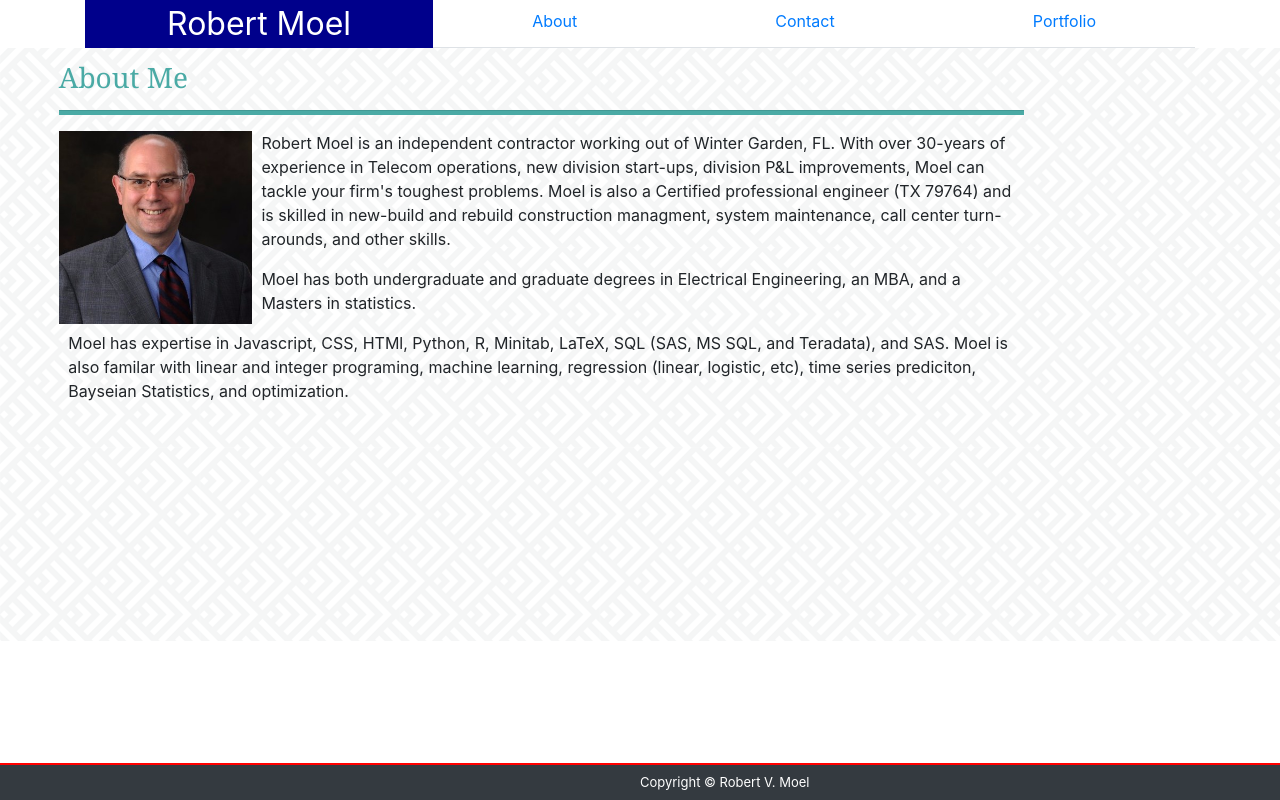
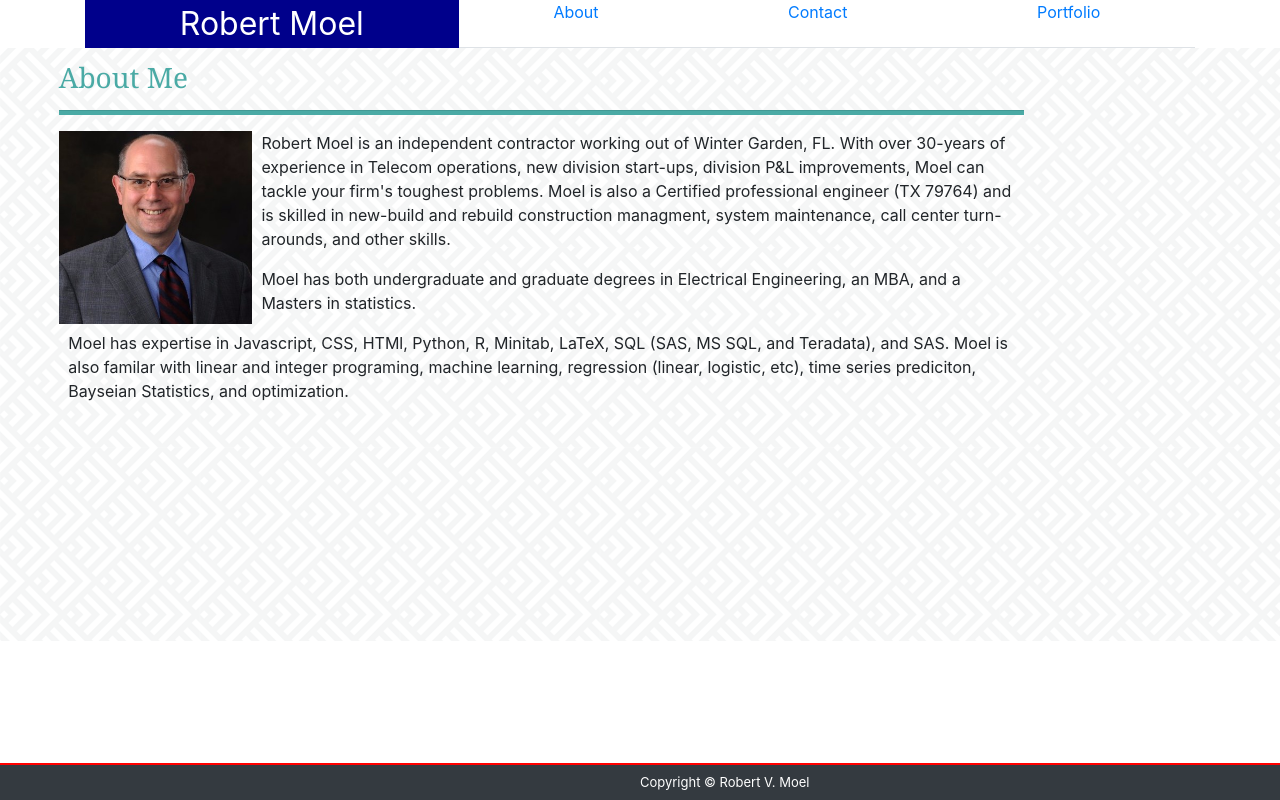
Before and after one commit to randrmoel/rvm-react-portfolio, a React (Create React App) app: page / in a window 1280 px wide. Built offline with nearby package versions, Linux system fonts and the light colour scheme.

Commit message:
use Link directly

```diff
--- a/src/App.js
+++ b/src/App.js
@@ -1,5 +1,5 @@
 import React from 'react';
-import {BrowserRouter as Router, Route} from 'react-router-dom'
+import {BrowserRouter as Router, Route, Link} from 'react-router-dom'
 import './App.css';
 import About from './components/About'
 import Contact from './components/Contact'
@@ -19,9 +19,9 @@ function App() {
         <Container>
           <Nav fill variant = "tabs" defaultActiveKey = "/about">
             <Nav.Item style={{fontSize:"2em", color:"#ffffff", backgroundColor:"darkblue"}}>Robert Moel</Nav.Item>
-            <Nav.Item> <Nav.Link href = "/" >About</Nav.Link></Nav.Item>
-            <Nav.Item> <Nav.Link href = "/contact">Contact</Nav.Link> </Nav.Item>
-            <Nav.Item> <Nav.Link href = "/portfolio">Portfolio</Nav.Link> </Nav.Item>
+            <Nav.Item> <Link to = "/" >About</Link></Nav.Item>
+            <Nav.Item> <Link to = "/contact">Contact</Link> </Nav.Item>
+            <Nav.Item> <Link to = "/portfolio">Portfolio</Link> </Nav.Item>
           </Nav>
         </Container>
         <Route exact path ="/" >
```
